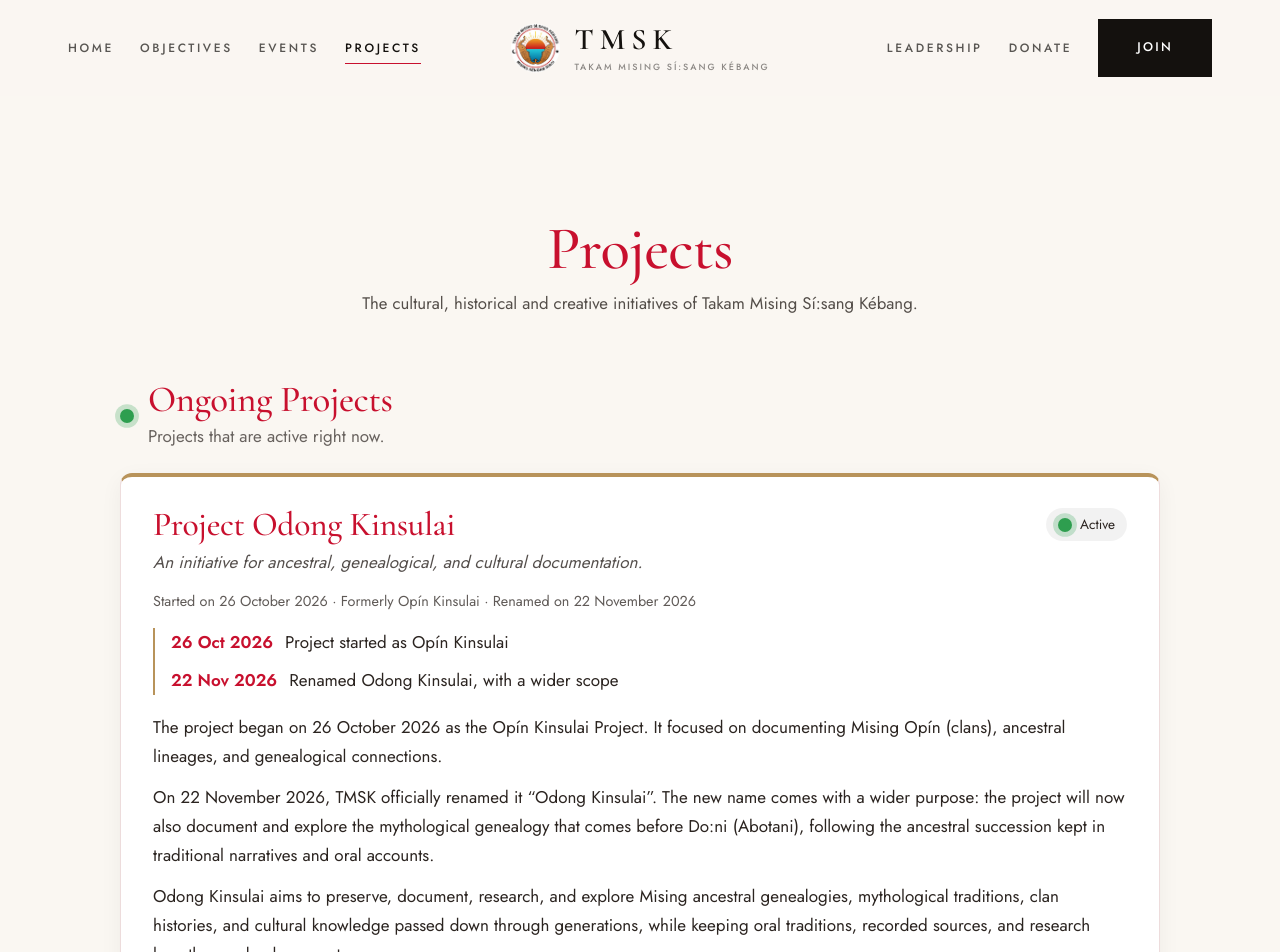
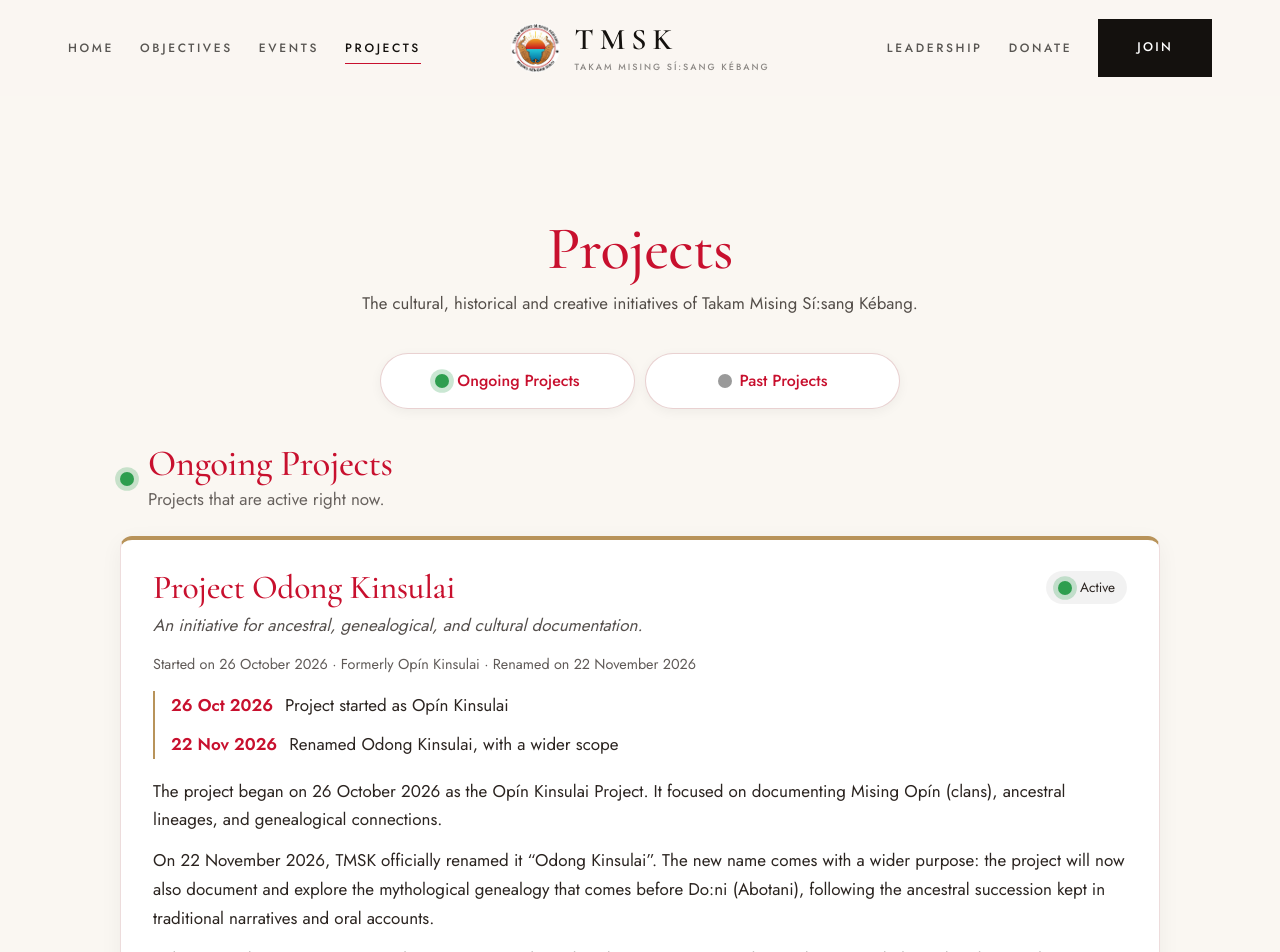
Before and after one commit to dagoofybloke/kebang-website, a React (Vite) app: page /projects in a window 1280 px wide. Shown: the top 952 px of the page. Built offline with nearby package versions, Linux system fonts and the light colour scheme.

Commit message:
Add section bar to Projects page

```diff
--- a/src/pages/Projects.css
+++ b/src/pages/Projects.css
@@ -53,3 +53,11 @@
   .pj-art { grid-template-columns: 340px 1fr; align-items: start; }
   .pj-timeline li { flex-direction: row; gap: 12px; }
 }
+
+/* ===== Projects bar ===== */
+.pj-bar { padding-bottom: 8px; }
+.pj-bar-inner { max-width: 560px; margin: 0 auto; padding-left: 20px; padding-right: 20px; display: flex; gap: 10px; box-sizing: border-box; }
+.pj-bar-link { flex: 1; display: flex; align-items: center; justify-content: center; gap: 8px; padding: 12px 10px; background: #fff; border: 1px solid rgba(143,29,29,.2); border-radius: 999px; color: var(--red, #8f1d1d); text-decoration: none; font-weight: 500; font-size: .92rem; text-align: center; box-shadow: 0 3px 12px rgba(0,0,0,.05); transition: transform .15s ease, background .15s ease, color .15s ease; }
+.pj-bar-link:hover, .pj-bar-link:focus-visible { background: var(--red, #8f1d1d); color: #fff; transform: translateY(-1px); }
+#ongoing, #past { scroll-margin-top: 80px; }
+@media (min-width: 800px) { .pj-bar-link { font-size: 1rem; padding: 13px 18px; } }
--- a/src/pages/Projects.jsx
+++ b/src/pages/Projects.jsx
@@ -43,6 +43,12 @@ function Gallery({ photos, alt }) {
   );
 }
 
+function jumpTo(e, id) {
+  e.preventDefault();
+  const el = document.getElementById(id);
+  if (el) el.scrollIntoView({ behavior: "smooth", block: "start" });
+}
+
 export default function Projects() {
   const ytList = doying.youtube.map(ytEmbed).filter(Boolean);
   return (
@@ -54,7 +60,18 @@ export default function Projects() {
         </div>
       </header>
 
-      <section className="pj-section">
+      <nav className="pj-bar" aria-label="Project sections">
+        <div className="pj-bar-inner">
+          <a href="#ongoing" className="pj-bar-link" onClick={(e) => jumpTo(e, "ongoing")}>
+            <span className="pj-dot pj-dot-active" aria-hidden="true"></span> Ongoing Projects
+          </a>
+          <a href="#past" className="pj-bar-link" onClick={(e) => jumpTo(e, "past")}>
+            <span className="pj-dot pj-dot-past" aria-hidden="true"></span> Past Projects
+          </a>
+        </div>
+      </nav>
+
+      <section className="pj-section" id="ongoing">
         <div className="pj-wrap">
           <SectionHead kind="active" title={ui.ongoingTitle} note={ui.ongoingNote} />
 
@@ -141,7 +158,7 @@ export default function Projects() {
         </div>
       </section>
 
-      <section className="pj-section pj-section-alt">
+      <section className="pj-section pj-section-alt" id="past">
         <div className="pj-wrap">
           <SectionHead kind="past" title={ui.pastTitle} note={ui.pastNote} />
 
```
